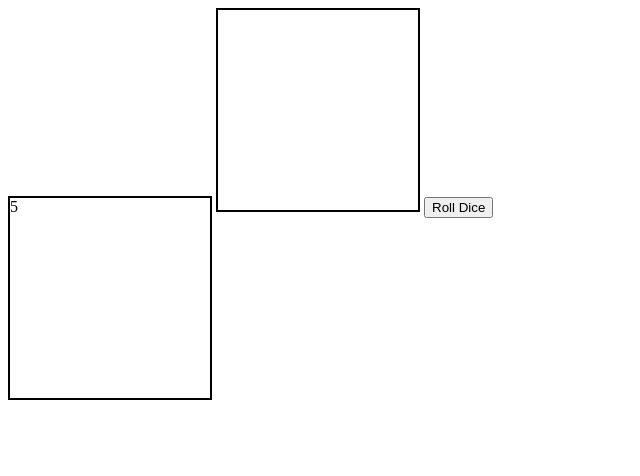
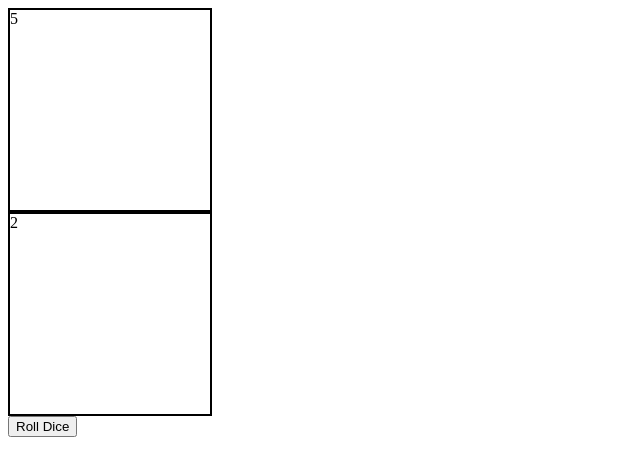
Before and after one commit to WebUp-dci-fbw7/roll-dice, a plain HTML site: page index.html in a window 1280 px wide. Both pictures are taken after a click on the button "Roll Dice". Shown: the whole page, without its empty margins (0-640 px from the left). Drawn offline with Linux system fonts and the light colour scheme.

Commit message:
added second container and numbers

```diff
--- a/scripts/index.js
+++ b/scripts/index.js
@@ -38,20 +38,19 @@ let button = document.body.querySelector("#roll-dice");
 let rollDice = button.addEventListener("click", event =>{
 event.preventDefault;
 
-let containerOne = document.body.querySelector("#container-1");
-const diceUno = diceOne.roll();
-let diceOneOutput = document.createTextNode(diceUno);
-containerOne.appendChild(diceOneOutput);
+	let containerOne = document.body.querySelector("#container-1");
+	const diceUno = diceOne.roll();
+	let diceOneOutput = document.createTextNode(diceUno);
+	containerOne.appendChild(diceOneOutput);
+
+	let containerTwo = document.body.querySelector("#container-2");
+	const diceDos = diceTwo.roll();
+	let diceTwoOutput = document.createTextNode(diceDos);
+	containerTwo.appendChild(diceTwoOutput);
 
 
 
-
-// let containerOne = document.body.querySelector("container-1");
-// let text = document.createTextNode("haha, just kidding");
-// containerOne.appendChild(text);
-
-diceTwo.roll();
-console.log(diceOne.value);
-console.log(diceTwo.value);
+// console.log(diceOne.value);
+// console.log(diceTwo.value);
 
 });
--- a/styles/main.css
+++ b/styles/main.css
@@ -2,5 +2,4 @@
 	width: 200px;
 	height: 200PX;
 	border: 2px solid black;
-	display: inline-block;
 }
```
